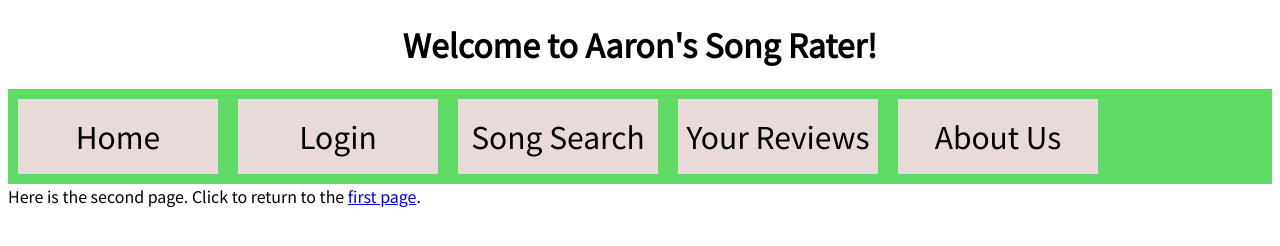
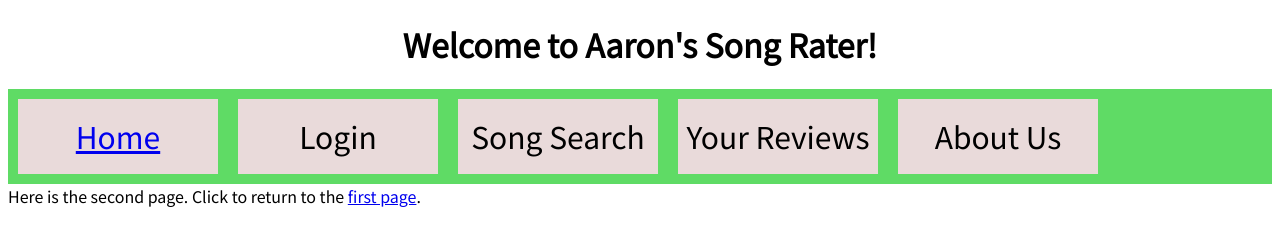
Before and after one commit to ajlaff/comp333_website, a plain HTML site: page index.html in a window 1280 px wide. Drawn offline with Linux system fonts and the light colour scheme.

Commit message:
index_file_update7

```diff
--- a/index.html
+++ b/index.html
@@ -20,7 +20,7 @@
     <h1>Welcome to Aaron's Song Rater!</h1>
 
     <div class="flex-container" style="width: 100%;">
-        <div>Home</div>
+        <div> <a href = "html_index.html">Home</a></div>
         <div>Login</div>
         <div>Song Search</div>
         <div>Your Reviews</div>
```
